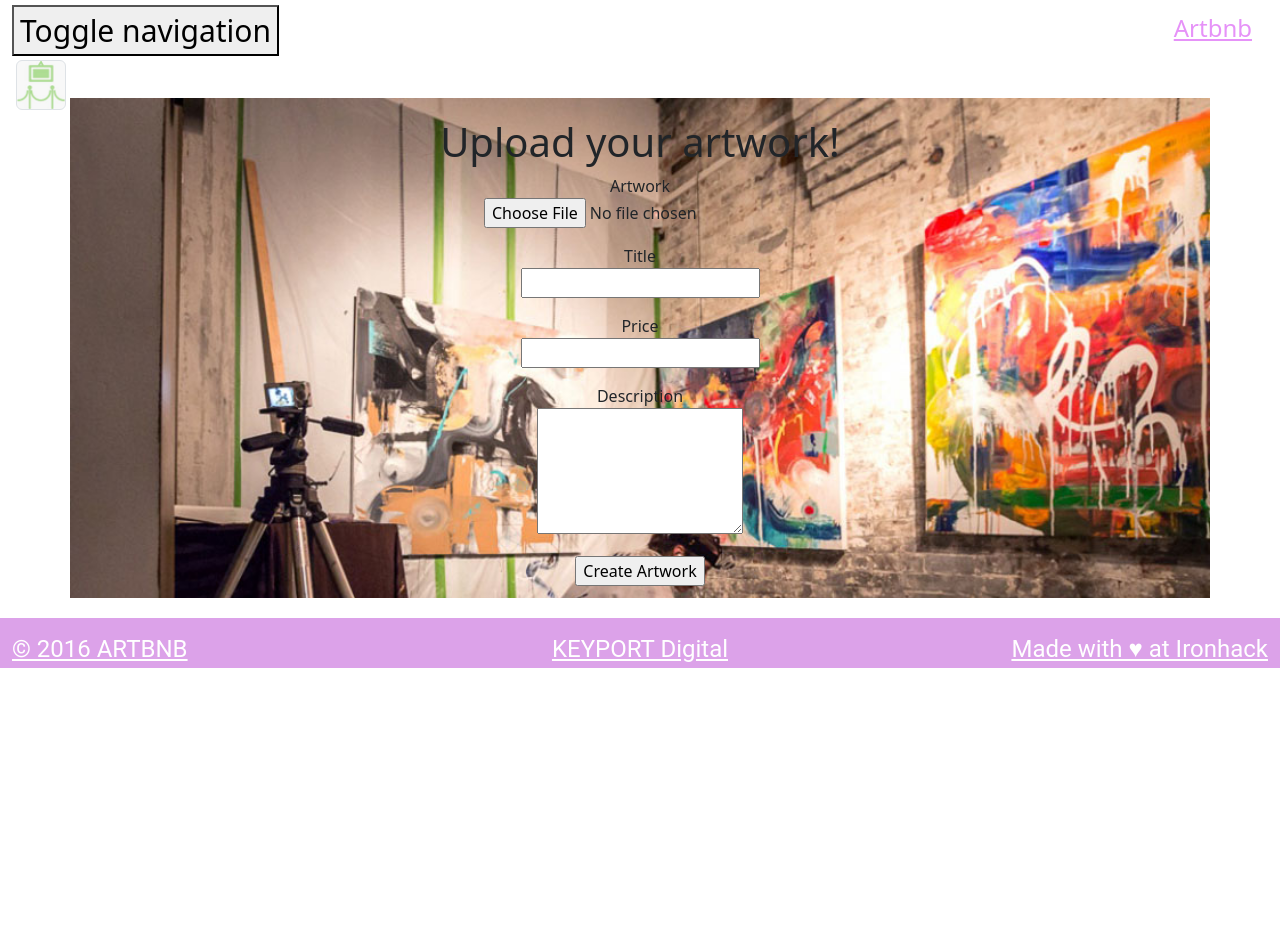
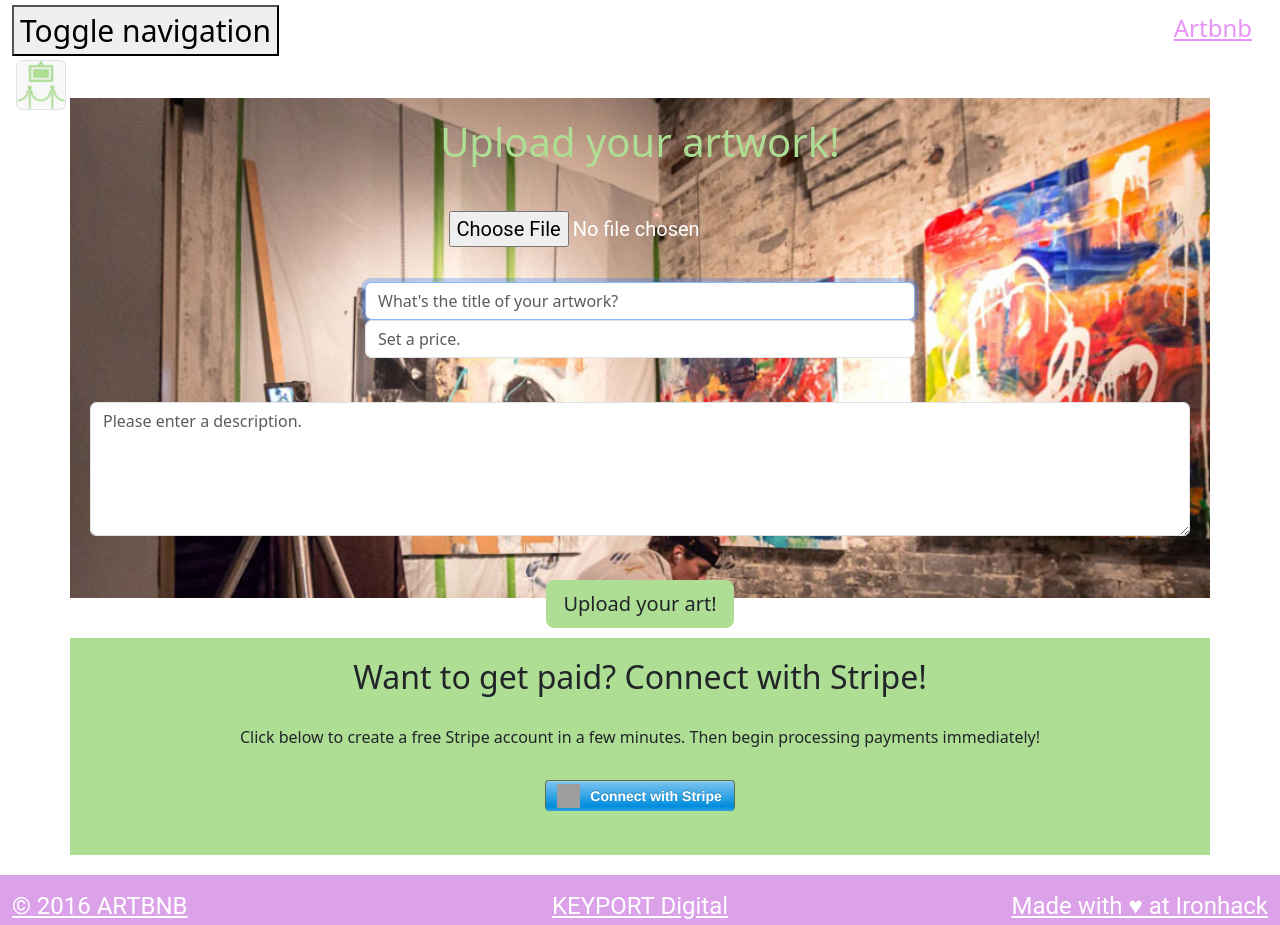
Before and after one commit to houripj357/artbnb, a Rails app: page /artworks/new in a window 1280 px wide. Before the commit the page ends 668 px from the top, so only its background shows below. Run offline with Rails 7, Linux system fonts and the light colour scheme; a user stored in the database is signed in; style sheets or scripts are compiled from the project's sources; parts of the project's set-up code (start-up, migrations or seed data) failed here and were passed over; some libraries are stand-ins or nearby versions; grey boxes are pictures that could not be loaded.

Commit message:
updates artworks registration page

```diff
--- a/app/views/artworks/_artworkform.html.erb
+++ b/app/views/artworks/_artworkform.html.erb
@@ -1,3 +1,4 @@
+
 	<% if @artwork.errors.any? %>
 		<div class="row">
 		  	<div class="col-xs-8 col-xs-offset-2">
@@ -21,23 +22,29 @@
 	<% end %>
 
 	<%= form_for @artwork, html: { multipart: true } do |f| %>
-	<p>
-		<%= f.label :artwork %><br/>
+		<br />
+		<p class="white-text">
 			<%= f.file_field :image %>
 		</p>
-	<p>
-		<%= f.label :title %><br/>
-		<%= f.text_field :title %>
-	</p>
-	<p>
-		<%= f.label :price %><br/>
-		<%= f.text_field :price %>
-	</p>
-	<p>
-		<%= f.label :description %><br/>
-		<%= f.text_area :description, rows: 5 %>
-	</p>
-	<p>
-		<%= f.submit %>
-	</p>
+		<br />
+		<div class= "form-group padding">
+	        <div class="col-sm-6">
+	        	<%= f.text_field :title, class: "form-control", placeholder: "What's the title of your artwork?", autofocus: true %>
+	    </div>
+	        <div class="col-sm-6">
+	        	<%= f.text_field :price, class: "form-control", placeholder: "Set a price." %>
+	        	<br />
+	    </div>
+	    </div>
+	    <div class= "form-group padding">
+	        <div class="col-sm-12">
+	        	<%= f.text_area :description, class: "form-control", placeholder: "Please enter a description.", rows: 5 %>
+	        	<br />
+	    </div>
+	    </div>
+		<div class="form-group">
+	            <div class="col-sm-12">
+	              <%= f.submit "Upload your art!", class: 'btn green-button btn-lg' %>
+	            </div>
+	          </div>
 	<% end %>
--- a/app/views/artworks/_likes.html.erb
+++ b/app/views/artworks/_likes.html.erb
@@ -7,5 +7,5 @@
 <%= @artwork.likes.count %>
 
 <% @artwork.likes.each do |like| %>
-	<%= image_tag like.user.profile.url, width: 20 %>
+	<%= image_tag like.user.profile.url, width: 20, height: 20 %>
 <% end %>
--- a/app/views/artworks/new.html.erb
+++ b/app/views/artworks/new.html.erb
@@ -3,10 +3,21 @@
   <div class="row" align="center">
     <div class="bg-upload-your-art col-lg-12 ">
 
-		<h1>Upload your artwork!</h1>
+		<h1 class="green-text">Upload your artwork!</h1>
 
 		<%= render 'artworkform' %>
 
+
+
 	</div>
+	    <div class="bg-green-banner padding col-lg-12">
+    	<h2>Want to get paid? Connect with Stripe!</h2>
+    	<br />
+    	<h6>Click below to create a free Stripe account in a few minutes. Then begin processing payments immediately!</h6>
+    	<br />
+      <a href="https://connect.stripe.com/oauth/authorize?response_type=code&client_id=ca_9KPeIErNZ8gTC4NkQsdQcyzVT7yQhkI1&scope=read_write" class="stripe-connect dark"><span>Connect with Stripe</span></a>
+<br />
+<br />
+    </div>
   </div>
 </div>
--- a/app/views/devise/registrations/new.html.erb
+++ b/app/views/devise/registrations/new.html.erb
@@ -30,7 +30,7 @@
         <% end %>
 
         <div><br /></div>
-
+      <div class="bg-upload-your-art col-lg-12 ">
         <div class= "form-group padding">
           <div class="col-sm-6" align="center">
             <%= f.text_field :name, class: "form-control", placeholder: "What's your name?", autofocus: true %>
@@ -67,6 +67,7 @@
               <%= f.file_field :profile %>
             </div>
          </div>
+       </div>
 
           <div><br /></div>
           <div><br /></div>
--- a/app/views/shared/_footer.html.erb
+++ b/app/views/shared/_footer.html.erb
@@ -1,4 +1,3 @@
-
 <footer class="page-footer purple lighten-1">
 <!--   <div class="container hidden-xs">
     <div class="row">
--- a/app/views/static_pages/home.html.erb
+++ b/app/views/static_pages/home.html.erb
@@ -95,7 +95,7 @@
                 <div class="thumbnail hp-harumi-abe">
                   <div class="caption">
                     <h1><br /></h1>
-                    <p><a href="/artworks/6" class="btn btn-default" role="button">In The Meadow</a></p>
+                    <p><a href="/artworks/4" class="btn btn-default" role="button">In The Meadow</a></p>
                   </div>
                 </div>
               </div>
@@ -103,7 +103,7 @@
                 <div class="thumbnail hp-john-hoon">
                   <div class="caption">
                     <h1><br /></h1>
-                    <p><a href="/artworks/3" class="btn btn-default" role="button">This Is Art</a></p>
+                    <p><a href="/artworks/3" class="btn btn-default" role="button">Grass Is...</a></p>
                   </div>
                 </div>
               </div>
@@ -111,7 +111,7 @@
                 <div class="thumbnail hp-food-artbnb">
                   <div class="caption">
                     <h1><br /></h1>
-                    <p><a href="/artworks/5" class="btn btn-default" role="button">F.O.O.D.</a></p>
+                    <p><a href="/artworks/26" class="btn btn-default" role="button">F.O.O.D.</a></p>
                   </div>
                 </div>
               </div>
```
Also changed, not shown: 5 other files. Lines whose indentation alone changed are shown as unchanged.
